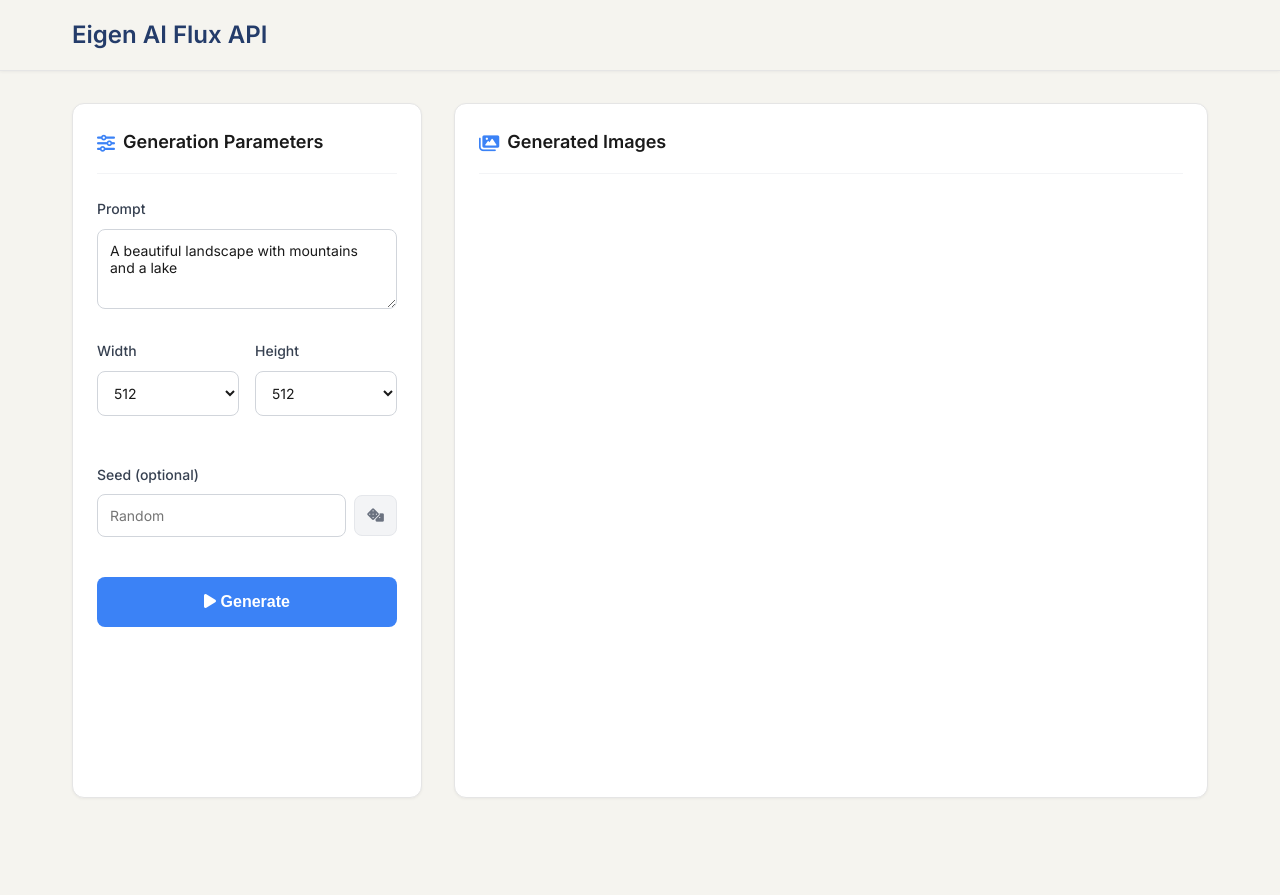
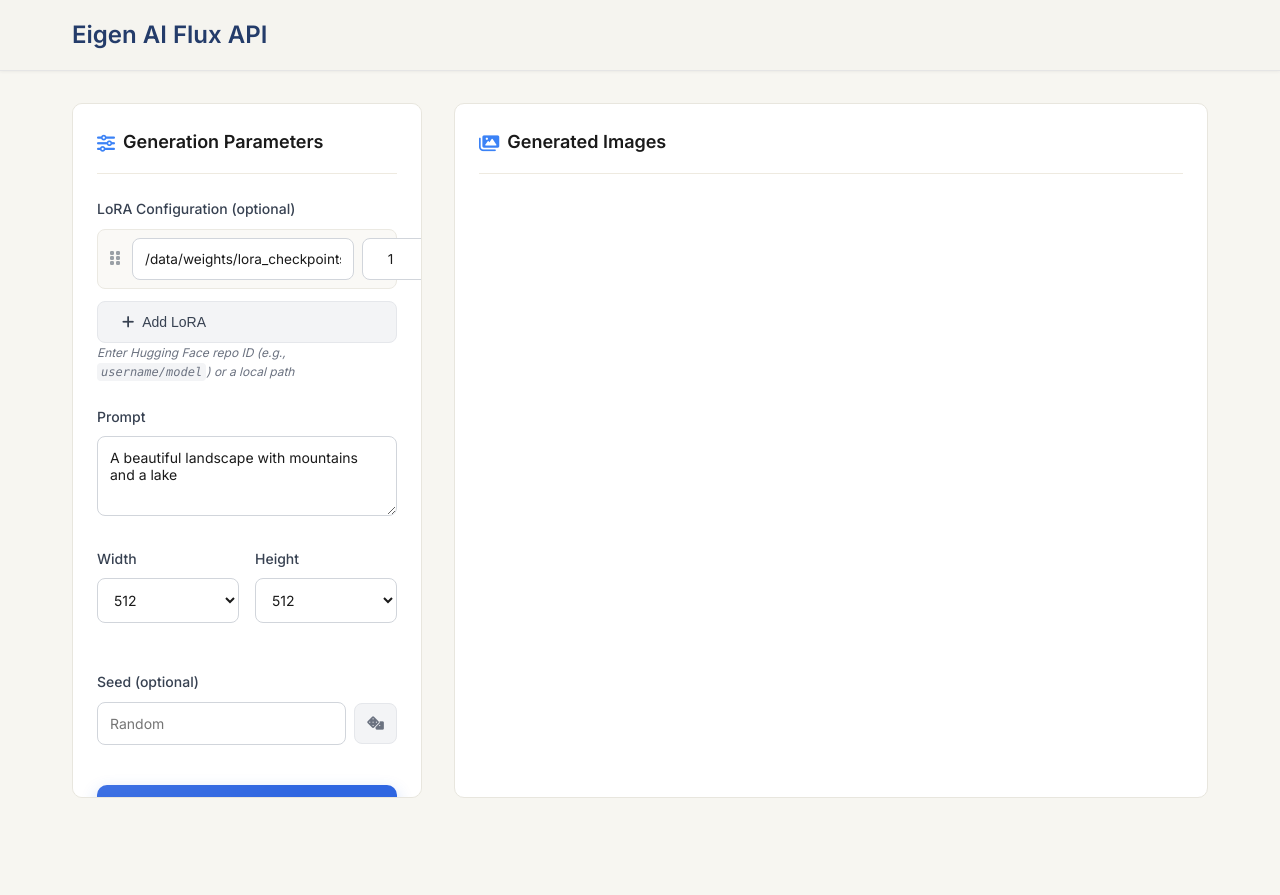
Before and after one commit to tyrionhuu/flux_api, a FastAPI app: page /ui in a window 1280 px wide. Run offline with FastAPI, Linux system fonts and the light colour scheme.

Commit message:
Update LoRA paths in README.md and configuration files for consistency. Enhance API routes to support explicit removal of LoRAs and improve error handling. Refactor frontend to include dynamic LoRA entry management with drag-and-drop functionality, ensuring a more user-friendly interface. Update styles for a cleaner UI and improve button interactions.

```diff
--- a/config/bf16_settings.py
+++ b/config/bf16_settings.py
@@ -34,7 +34,7 @@ STATIC_IMAGES_DIR = "static"
 
 # LoRA Configuration
 DEFAULT_LORA_NAME = (
-    "/data/pingzhi/lora_checkpoints/Studio_Ghibli_Flux.safetensors"  # Default LoRA to apply
+    "/data/weights/lora_checkpoints/Studio_Ghibli_Flux.safetensors"  # Default LoRA to apply
 )
 DEFAULT_LORA_WEIGHT = 1.0
 MIN_LORA_WEIGHT = 0.0
--- a/config/fp4_settings.py
+++ b/config/fp4_settings.py
@@ -42,7 +42,7 @@ STATIC_IMAGES_DIR = "static"
 
 # LoRA Configuration
 DEFAULT_LORA_NAME = (
-    "/data/pingzhi/lora_checkpoints/Studio_Ghibli_Flux.safetensors"  # Default LoRA to apply
+    "/data/weights/lora_checkpoints/Studio_Ghibli_Flux.safetensors"  # Default LoRA to apply
 )
 DEFAULT_LORA_WEIGHT = 1.0
 MIN_LORA_WEIGHT = 0.0
--- a/frontend/static/css/style.css
+++ b/frontend/static/css/style.css
@@ -7,7 +7,7 @@
 
 body {
     font-family: 'Inter', -apple-system, BlinkMacSystemFont, 'Segoe UI', Roboto, sans-serif;
-    background-color: #f5f4ef;
+    background-color: #f7f6f1;
     color: #1a1a1a;
     line-height: 1.6;
     font-weight: 400;
@@ -277,32 +277,56 @@ textarea {
 /* Generate button - prominent blue button like Eigen AI */
 .generate-btn {
     width: 100%;
-    background: #3b82f6;
-    color: white;
-    border: none;
-    border-radius: 8px;
-    padding: 1rem;
+    position: relative;
+    background: linear-gradient(135deg, #4f46e5, #2563eb);
+    color: #ffffff;
+    border: 1px solid #1d4ed8;
+    border-radius: 12px;
+    padding: 1rem 1.25rem;
     font-size: 1rem;
     font-weight: 600;
+    letter-spacing: 0.2px;
     cursor: pointer;
-    transition: all 0.2s ease;
+    transition: transform 0.15s ease, box-shadow 0.2s ease, background 0.2s ease, opacity 0.2s ease;
     margin-top: 1rem;
+    box-shadow: 0 10px 24px rgba(37, 99, 235, 0.30), inset 0 1px 0 rgba(255,255,255,0.15);
+    overflow: hidden;
+}
+
+.generate-btn::after {
+    content: "";
+    position: absolute;
+    inset: 0;
+    background: radial-gradient(120% 120% at 0% 0%, rgba(255,255,255,0.25), transparent 60%);
+    opacity: 0.3;
+    pointer-events: none;
+}
+
+.generate-btn i {
+    margin-right: 0.5rem;
 }
 
 .generate-btn:hover {
-    background: #2563eb;
     transform: translateY(-1px);
-    box-shadow: 0 4px 12px rgba(59, 130, 246, 0.3);
+    box-shadow: 0 14px 28px rgba(37, 99, 235, 0.35), inset 0 1px 0 rgba(255,255,255,0.18);
+    background: linear-gradient(135deg, #5651e9, #2d6ae9);
 }
 
 .generate-btn:active {
     transform: translateY(0);
+    box-shadow: 0 6px 16px rgba(37, 99, 235, 0.28), inset 0 1px 0 rgba(255,255,255,0.12);
+}
+
+.generate-btn:focus-visible {
+    outline: none;
+    box-shadow: 0 0 0 4px rgba(59, 130, 246, 0.2), 0 10px 24px rgba(37, 99, 235, 0.30);
 }
 
 .generate-btn:disabled {
-    background: #9ca3af;
+    background: linear-gradient(135deg, #9ca3af, #9ca3af);
+    border-color: #9ca3af;
     cursor: not-allowed;
-    transform: none;
+    opacity: 0.85;
     box-shadow: none;
 }
 
@@ -692,3 +716,125 @@ textarea {
 .hidden {
     display: none !important;
 }
+
+/* LoRA UI */
+.lora-container {
+    display: flex;
+    flex-direction: column;
+    gap: 0.75rem;
+}
+
+.lora-list {
+    display: flex;
+    flex-direction: column;
+    gap: 0.5rem;
+}
+
+.lora-entry {
+    display: flex;
+    gap: 0.5rem;
+    align-items: center;
+    padding: 0.75rem;
+    background: #f9fafb;
+    border: 1px solid #e5e7eb;
+    border-radius: 8px;
+}
+
+/* Ensure inline layout with compact weight field */
+.lora-entry input {
+    width: auto; /* override global 100% */
+    flex: 1;
+}
+
+.lora-entry input.lora-name {
+    flex: 1 1 auto;
+}
+
+.lora-entry input.lora-weight {
+    flex: 0 0 80px;
+    width: 80px;
+    text-align: center;
+}
+
+.lora-entry .remove-lora {
+    background: #ef4444;
+    color: white;
+    border: none;
+    border-radius: 6px;
+    padding: 0.5rem;
+    cursor: pointer;
+}
+
+.lora-entry .remove-lora:hover {
+    background: #dc2626;
+}
+
+/* Minimal page aesthetic tweaks */
+body {
+    background-color: #f7f6f1;
+}
+.left-panel, .right-panel {
+    border-radius: 10px;
+    border: 1px solid #e8e6de;
+    box-shadow: none;
+}
+.panel-header {
+    border-bottom: 1px solid #eeeae0;
+}
+
+/* LoRA UI minimal look */
+.lora-entry {
+    display: grid;
+    grid-template-columns: auto 1fr auto auto;
+    gap: 0.5rem;
+    align-items: center;
+    padding: 0.5rem 0.5rem;
+    background: #faf9f6;
+    border: 1px solid #ebe9e2;
+    border-radius: 8px;
+}
+
+.drag-handle {
+    color: #9aa0a6;
+    cursor: grab;
+    padding: 0 0.25rem;
+}
+.drag-handle:active {
+    cursor: grabbing;
+}
+
+.lora-entry .remove-lora {
+    background: transparent;
+    color: #9b1c1c;
+    border: 1px solid #f1d6d6;
+    border-radius: 6px;
+    padding: 0.35rem 0.5rem;
+}
+.lora-entry .remove-lora:hover {
+    background: #fdecec;
+}
+
+/* Inputs: slightly smaller for minimal look */
+.lora-entry input.lora-name {
+    font-size: 0.85rem;
+}
+.lora-entry input.lora-weight {
+    width: 72px;
+    font-size: 0.85rem;
+    text-align: center;
+}
+
+/* Generate button simplified but elegant */
+.generate-btn {
+    border-radius: 10px;
+    background: #2f66e1;
+    border: none;
+    box-shadow: 0 6px 16px rgba(47, 102, 225, 0.25);
+}
+.generate-btn:hover {
+    background: #2a5bd0;
+}
+.generate-btn:disabled {
+    background: #aeb4bf;
+    box-shadow: none;
+}
--- a/frontend/static/js/app.js
+++ b/frontend/static/js/app.js
@@ -4,12 +4,14 @@ class FluxAPI {
         // Use current origin (protocol + host + port) so UI works on any served port
         this.hostBase = window.location.origin;
         this.isGenerating = false;
+        this.loraEntries = [];
 
         this.init();
     }
 
     init() {
         this.setupEventListeners();
+        this.addLoraEntry('/data/weights/lora_checkpoints/Studio_Ghibli_Flux.safetensors', 1.0);
 
         // Ensure DOM is fully loaded before setting up sliders
         setTimeout(() => {
@@ -24,10 +26,32 @@ class FluxAPI {
         // Random seed button
         document.getElementById('random-seed').addEventListener('click', () => this.randomSeed());
 
+        // LoRA controls
+        document.getElementById('add-lora').addEventListener('click', () => this.addLoraEntry());
 
+        // Drag-and-drop reordering for LoRA list
+        const loraList = document.getElementById('lora-list');
+        loraList.addEventListener('dragover', (e) => {
+            e.preventDefault();
+            const afterElement = this.getDragAfterElement(loraList, e.clientY);
+            const dragging = document.querySelector('.lora-entry.dragging');
+            if (!dragging) return;
+            if (afterElement == null) {
+                loraList.appendChild(dragging);
+            } else {
+                loraList.insertBefore(dragging, afterElement);
+            }
+        });
+        loraList.addEventListener('drop', () => {
+            // Re-sync internal order with DOM order
+            this.loraEntries = Array.from(loraList.children);
+        });
 
-        // Clear history
-        document.getElementById('clear-history').addEventListener('click', () => this.clearHistory());
+        // Clear history (optional element)
+        const clearHistoryBtn = document.getElementById('clear-history');
+        if (clearHistoryBtn) {
+            clearHistoryBtn.addEventListener('click', () => this.clearHistory());
+        }
 
         // Modal controls
         document.getElementById('close-modal').addEventListener('click', () => this.closeModal());
@@ -149,6 +173,80 @@ class FluxAPI {
         seedInput.value = Math.floor(Math.random() * 4294967295);
     }
 
+    addLoraEntry(name = '', weight = 1.0) {
+        const loraList = document.getElementById('lora-list');
+        const loraEntry = document.createElement('div');
+        loraEntry.className = 'lora-entry';
+        loraEntry.setAttribute('draggable', 'true');
+        loraEntry.innerHTML = `
+            <span class="drag-handle" title="Drag to reorder"><i class="fas fa-grip-vertical"></i></span>
+            <input type="text" placeholder="username/model-name or /path/to/lora.safetensors" class="lora-name">
+            <input type="number" placeholder="1.0" min="0.0" max="2.0" step="0.1" value="1.0" class="lora-weight">
+            <button class="remove-lora" title="Remove LoRA">
+                <i class="fas fa-times"></i>
+            </button>
+        `;
+
+        // Set initial values if provided
+        const nameInput = loraEntry.querySelector('.lora-name');
+        const weightInput = loraEntry.querySelector('.lora-weight');
+        if (name) nameInput.value = name;
+        if (typeof weight === 'number') weightInput.value = String(weight);
+
+        // Remove functionality
+        const removeBtn = loraEntry.querySelector('.remove-lora');
+        removeBtn.addEventListener('click', () => this.removeLoraEntry(loraEntry));
+
+        // Drag events
+        loraEntry.addEventListener('dragstart', () => {
+            loraEntry.classList.add('dragging');
+        });
+        loraEntry.addEventListener('dragend', () => {
+            loraEntry.classList.remove('dragging');
+            // Re-sync array with DOM order
+            this.loraEntries = Array.from(loraList.children);
+        });
+
+        loraList.appendChild(loraEntry);
+        this.loraEntries.push(loraEntry);
+    }
+
+    getDragAfterElement(container, y) {
+        const draggableElements = [...container.querySelectorAll('.lora-entry:not(.dragging)')];
+        return draggableElements.reduce((closest, child) => {
+            const box = child.getBoundingClientRect();
+            const offset = y - box.top - box.height / 2;
+            if (offset < 0 && offset > closest.offset) {
+                return { offset: offset, element: child };
+            } else {
+                return closest;
+            }
+        }, { offset: Number.NEGATIVE_INFINITY, element: null }).element;
+    }
+
+    removeLoraEntry(loraEntry) {
+        const index = this.loraEntries.indexOf(loraEntry);
+        if (index > -1) {
+            this.loraEntries.splice(index, 1);
+        }
+        loraEntry.remove();
+        // Ensure the array matches DOM after removal
+        const loraList = document.getElementById('lora-list');
+        this.loraEntries = Array.from(loraList.children);
+    }
+
+    getLoraConfigs() {
+        const configs = [];
+        for (const entry of this.loraEntries) {
+            const name = entry.querySelector('.lora-name').value.trim();
+            const weight = parseFloat(entry.querySelector('.lora-weight').value);
+            if (name && !isNaN(weight)) {
+                configs.push({ name, weight });
+            }
+        }
+        return configs;
+    }
+
     async generateImage() {
         if (this.isGenerating) return;
 
@@ -203,7 +301,8 @@ class FluxAPI {
             height: parseInt(document.getElementById('height').value)
         };
 
-
+        // Always include LoRA configurations (empty list means remove any applied LoRA)
+        params.loras = this.getLoraConfigs();
 
         // Ensure both models use the same seed
         const seed = document.getElementById('seed').value;
--- a/frontend/templates/index.html
+++ b/frontend/templates/index.html
@@ -4,7 +4,7 @@
     <meta charset="UTF-8">
     <meta name="viewport" content="width=device-width, initial-scale=1.0">
     <title>Eigen AI Flux API - ComfyUI Style</title>
-    <link rel="stylesheet" href="/static/css/style.css">
+    <link rel="stylesheet" href="/static/css/style.css?v=2">
     <link href="https://fonts.googleapis.com/css2?family=Inter:wght@300;400;500;600;700&display=swap" rel="stylesheet">
     <link rel="stylesheet" href="https://cdnjs.cloudflare.com/ajax/libs/font-awesome/6.0.0/css/all.min.css">
 </head>
@@ -28,6 +28,22 @@
                 <div class="panel left-panel">
                     <div class="panel-header">
                         <h2><i class="fas fa-sliders-h"></i> Generation Parameters</h2>
+                    </div>
+
+                    <!-- LoRA Configuration Section -->
+                    <div class="parameter-group">
+                        <label>LoRA Configuration (optional)</label>
+                        <div class="lora-container">
+                            <div id="lora-list" class="lora-list">
+                                <!-- LoRA entries will be added here dynamically -->
+                            </div>
+                            <button id="add-lora" class="btn btn-secondary">
+                                <i class="fas fa-plus"></i> Add LoRA
+                            </button>
+                        </div>
+                        <div class="helper-text">
+                            Enter Hugging Face repo ID (e.g., <code>username/model</code>) or a local path
+                        </div>
                     </div>
 
                     <div class="parameter-group">
@@ -150,6 +166,6 @@
         </div>
     </div>
 
-    <script src="/static/js/app.js"></script>
+    <script src="/static/js/app.js?v=2"></script>
 </body>
 </html>
```
Also changed, not shown: api/bf16_routes.py (+24 -14 lines), api/fp4_routes.py (+26 -13 lines), README.md.
